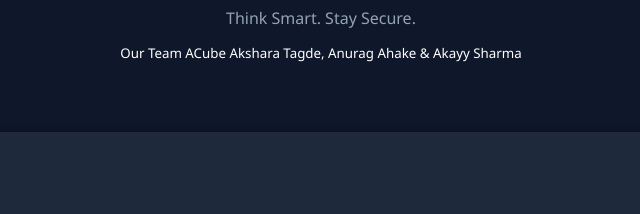
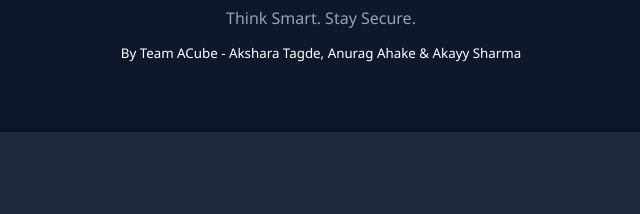
Before and after one commit to anuragahake97-code/ASquare-AI-2, a plain HTML site: page index.html in a window 1280 px wide. Shown: the part 326-540 px from the top of the page, 319-959 px from the left. Drawn offline with Linux system fonts and the light colour scheme.

Commit message:
Update index.html

```diff
--- a/index.html
+++ b/index.html
@@ -60,7 +60,7 @@ Think Smart. Stay Secure.
 
 <small>
 
-Our Team ACube
+By Team ACube -
 
 Akshara Tagde, Anurag Ahake & Akayy Sharma
 
```
